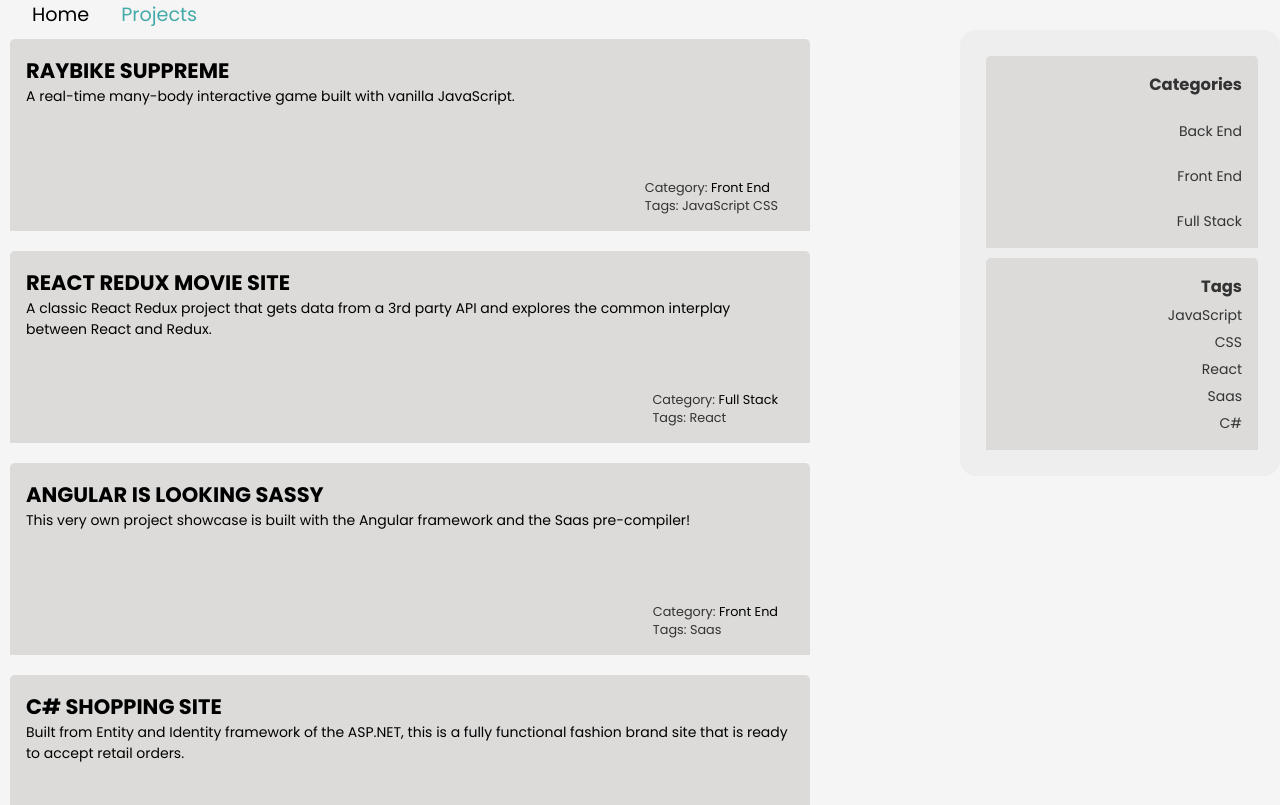
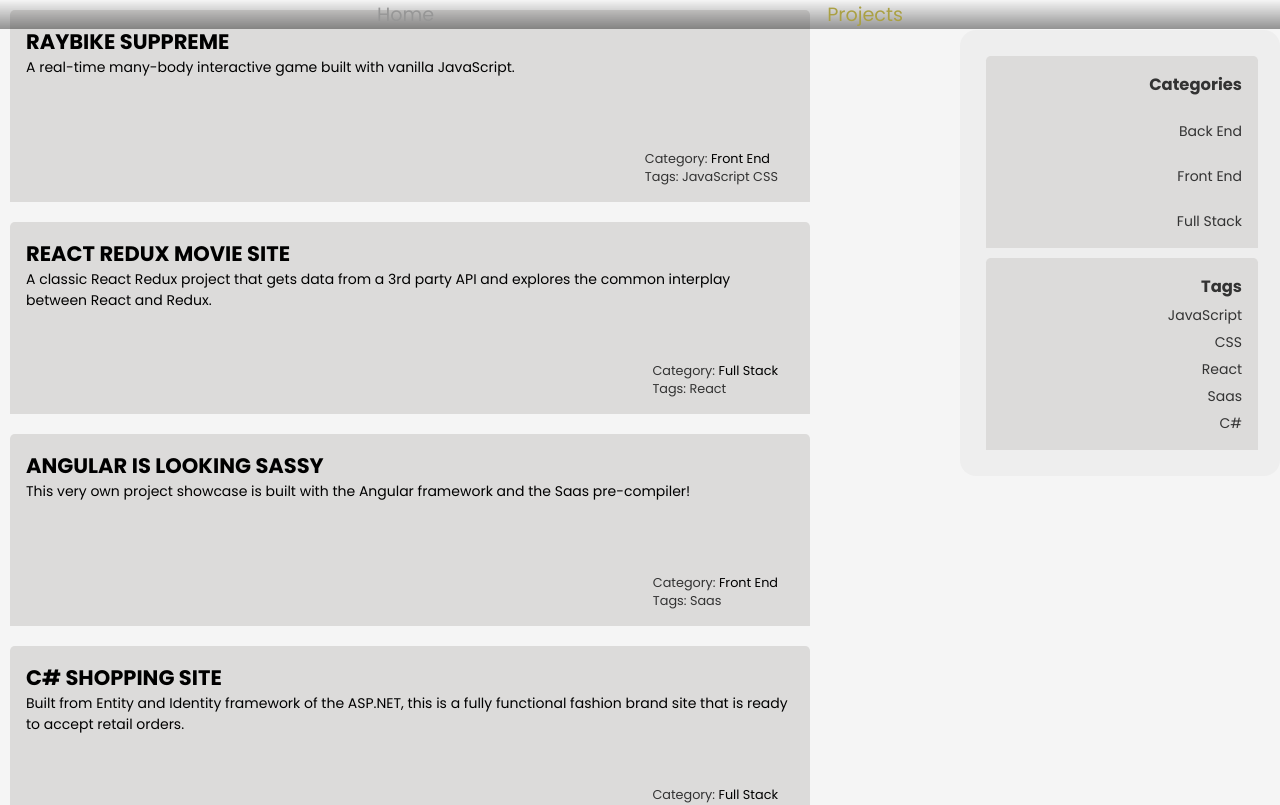
Before and after one commit to amanda-569/Portfolio, an Angular app in the folder portfolio/: page /projects in a window 1280 px wide. Shown: the top 805 px of the page. Built offline with nearby package versions, Linux system fonts and the light colour scheme.

Commit message:
initial nav styling

```diff
--- a/portfolio/src/app/app.component.scss
+++ b/portfolio/src/app/app.component.scss
@@ -1,9 +1,20 @@
 header {
-  margin: 0 1rem;
+  position: fixed;
+  top: 0;
+  left: 0;
+  width: 100%;
+  background: linear-gradient(to bottom, rgba(0, 0, 0, 0), rgba(0, 0, 0, .4)); /* Apply gradient background */
+  transition: background-color 0.5s ease; /* Add transition for smooth fading effect */
+  z-index: 1; /* Ensure the header appears above other content */
+
+header.scrolled {
+  background: linear-gradient(to bottom, rgb(255, 255, 255), rgba(0, 0, 0, 1)); /* Adjust gradient for scrolled state */
+}
+
   ul {
     display: flex;
     flex-direction: row;
-    justify-content: space-between;
+    justify-content: space-evenly;
     list-style: none;
     padding: 0;
     margin: 0;
@@ -11,11 +22,11 @@ header {
       margin: 0 1rem;
       a {
         text-decoration: none;
-        color: black;
+        color: rgb(150, 150, 150);
         font-size: 1.2rem;
         cursor: pointer;
         &.active {
-          color: #4aa;
+          color: rgb(170, 160, 68);
         }
       }
     }
--- a/portfolio/src/app/app.component.ts
+++ b/portfolio/src/app/app.component.ts
@@ -1,4 +1,4 @@
-import { Component } from '@angular/core';
+import { Component, HostListener } from '@angular/core';
 import { CommonModule } from '@angular/common';
 import { RouterOutlet, RouterLink, RouterLinkActive } from '@angular/router';
 
@@ -13,7 +13,6 @@ import { CATEGORY } from './data/categories';
 import { Tag } from './models/tag';
 import { TAGS } from './data/tags';
 import { Project } from './models/project';
-
 
 import { ProjectFilterPipe } from './pipes/project-filter.pipe';
 
@@ -67,4 +66,22 @@ export class AppComponent {
   clearSelectedProject() {
     this.selectedProject = undefined;
   }
+
+  @HostListener('window:scroll', ['$event'])
+  onWindowScroll(event: Event) {
+    const header = document.querySelector('header');
+    const main = document.querySelector('main');
+
+    // Check if header and main are not null before proceeding
+    if (header && main) {
+      const mainTop = main.offsetTop;
+      const scrolled = window.scrollY;
+
+      if (scrolled > mainTop) {
+        header.classList.add('scrolled');
+      } else {
+        header.classList.remove('scrolled');
+      }
+    }
+  }
 }
```
